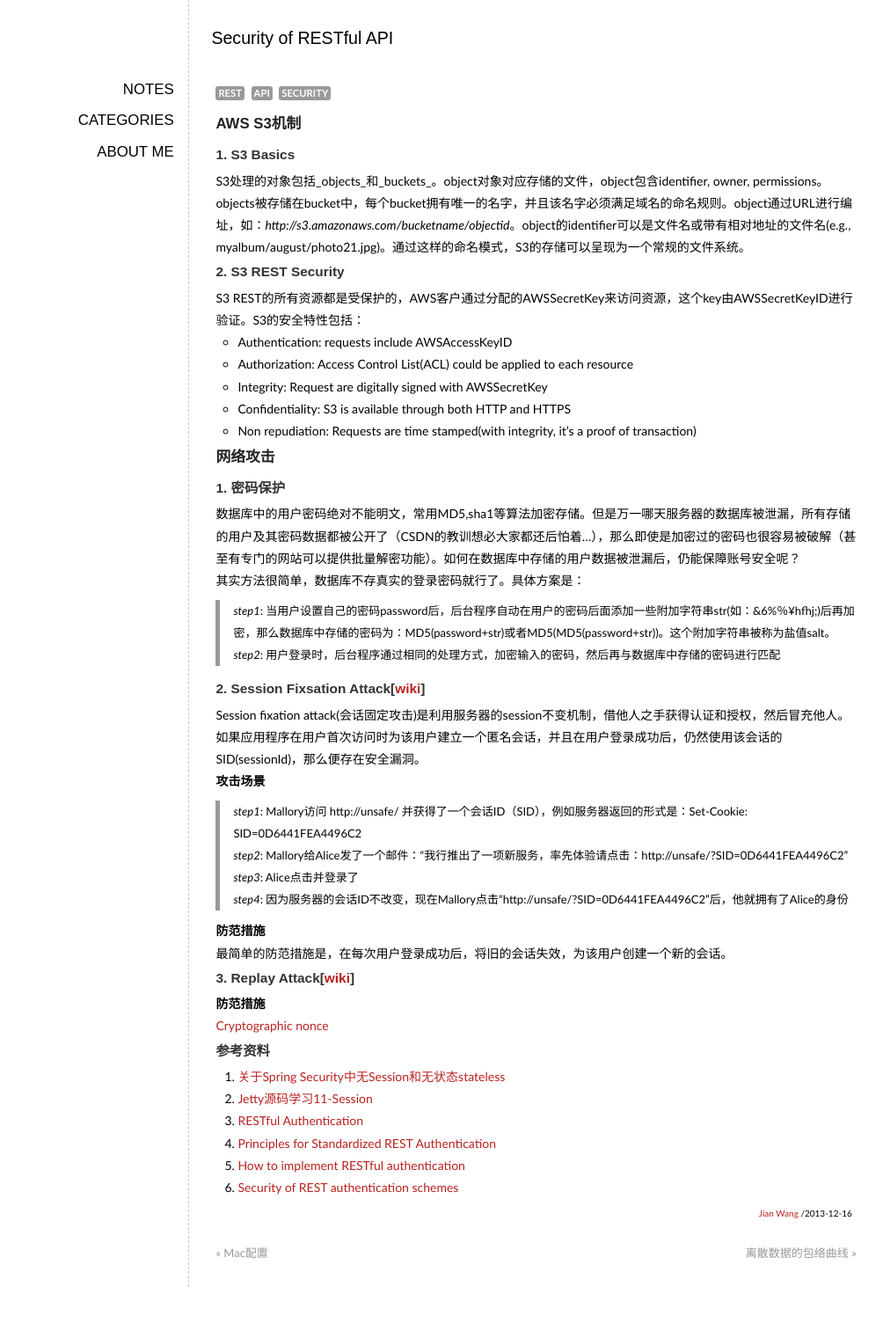
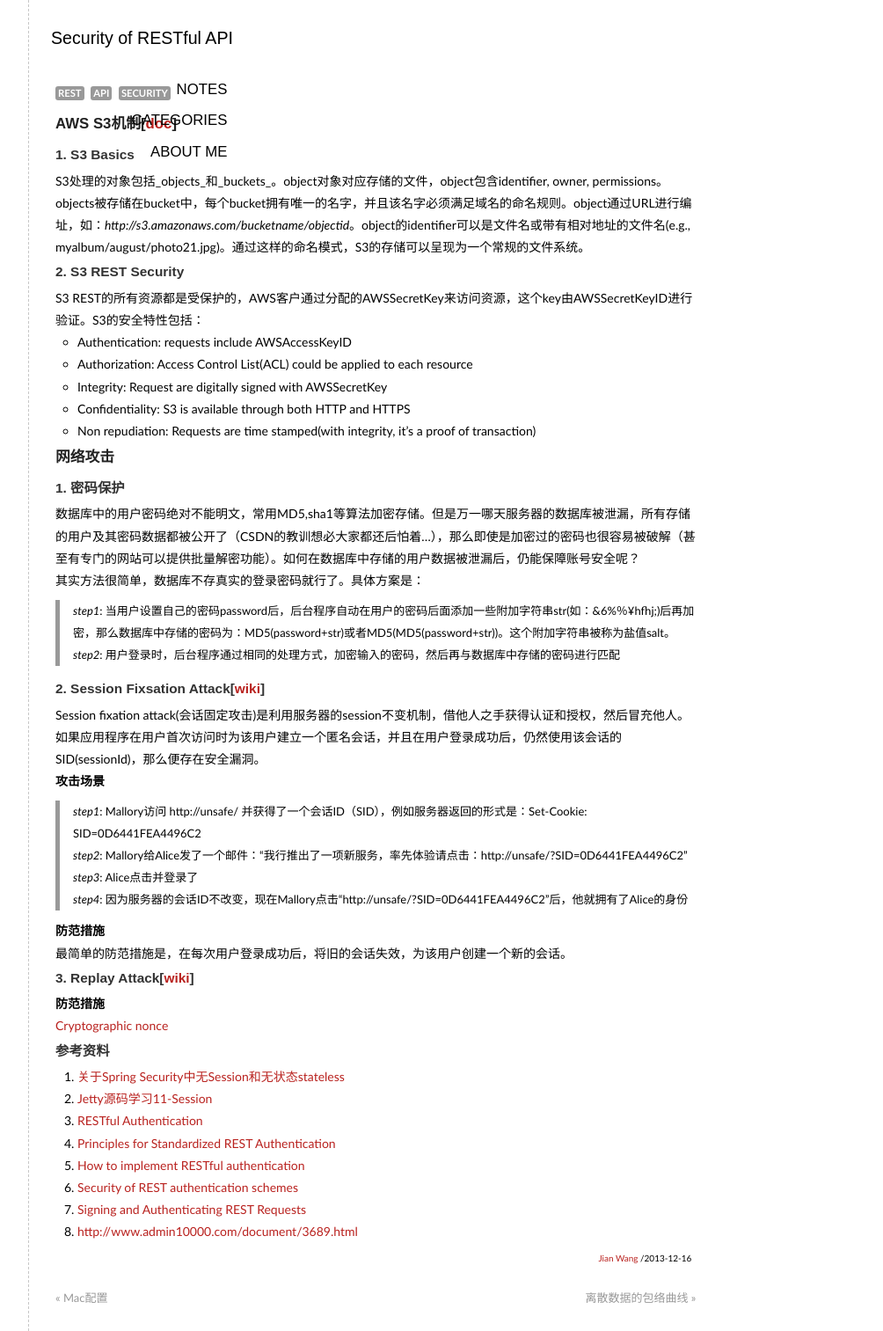
Before and after one commit to elan2wang/note, a Jekyll site: the page built from _posts/2013-12-16-security-of-restful-api.md, in a window 1280 px wide. Shown: the whole page at 88% size, without its empty margins (96-1100 px from the left). Built offline with Jekyll 4.4.1, drawn with Linux system fonts in a browser that asks for light colours; Markdown is read by kramdown in place of the engine named in the settings; comment, search, counter and statistics services are not loaded; before the commit the page ends 1463 px from its top, so only the background shows below that.

Commit message:
add a post

```diff
--- a/_posts/2013-12-16-security-of-restful-api.md
+++ b/_posts/2013-12-16-security-of-restful-api.md
@@ -4,7 +4,7 @@ title: Security of RESTful API
 tags: REST API Security
 categories: REST
 ---
-###AWS S3机制
+###AWS S3机制[[doc](http://docs.aws.amazon.com/AmazonS3/latest/dev/RESTAuthentication.html)]
 ####1. S3 Basics
 S3处理的对象包括_objects_和_buckets_。object对象对应存储的文件，object包含identifier, owner, permissions。objects被存储在bucket中，每个bucket拥有唯一的名字，并且该名字必须满足域名的命名规则。object通过URL进行编址，如：_http://s3.amazonaws.com/bucketname/objectid_。object的identifier可以是文件名或带有相对地址的文件名(e.g., myalbum/august/photo21.jpg)。通过这样的命名模式，S3的存储可以呈现为一个常规的文件系统。
 ####2. S3 REST Security
@@ -46,3 +46,5 @@ _step4_: 因为服务器的会话ID不改变，现在Mallory点击“http://unsa
 4. [Principles for Standardized REST Authentication](http://broadcast.oreilly.com/2009/12/principles-for-standardized-rest-authentication.html)
 5. [How to implement RESTful authentication](http://blog.synopse.info/post/2011/05/24/How-to-implement-RESTful-authentication)
 6. [Security of REST authentication schemes](http://stackoverflow.com/questions/454355/security-of-rest-authentication-schemes)
+7. [Signing and Authenticating REST Requests](http://docs.aws.amazon.com/AmazonS3/latest/dev/RESTAuthentication.html)
+8. <http://www.admin10000.com/document/3689.html>
--- a/style/note.css
+++ b/style/note.css
@@ -40,6 +40,7 @@ a:hover {
 }
 
 #sidebar {
+	position:fixed;
 	width:19%;
 	float:left;
 	font-size:1.2em;
```
Also changed, not shown: _posts/2014-01-15-news-open-api.md (added, +17 -0 lines), 1 other file.
